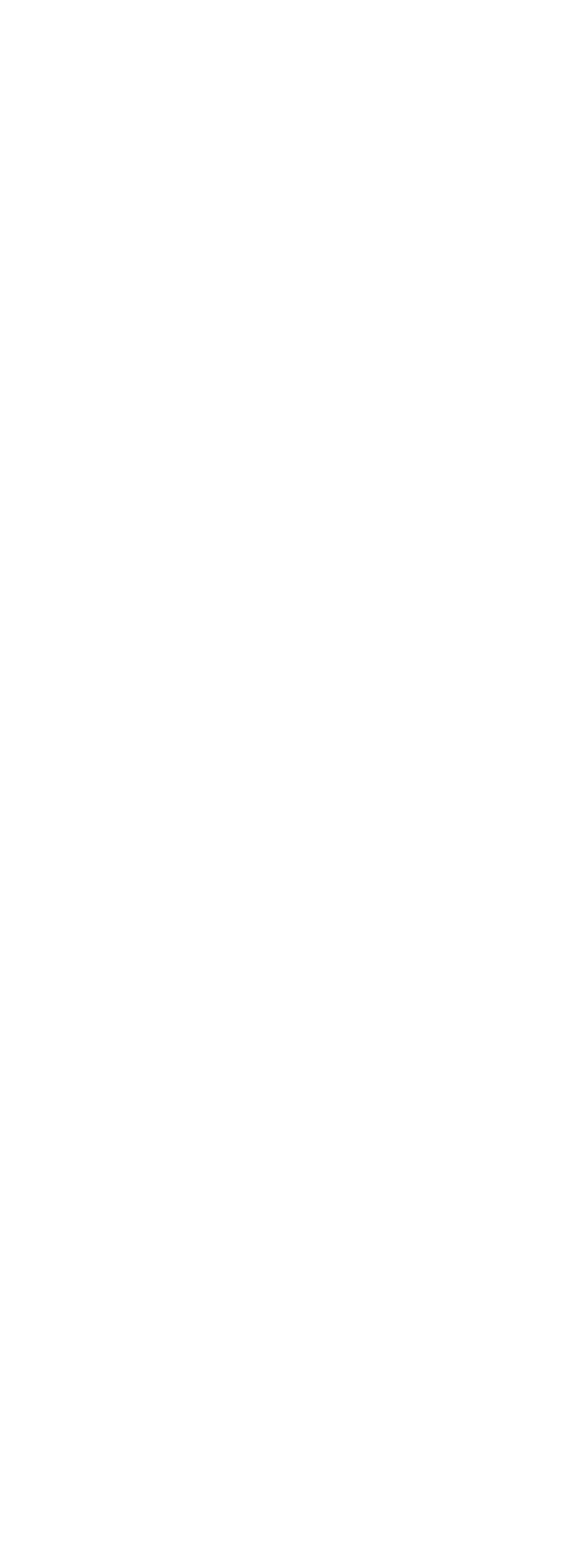
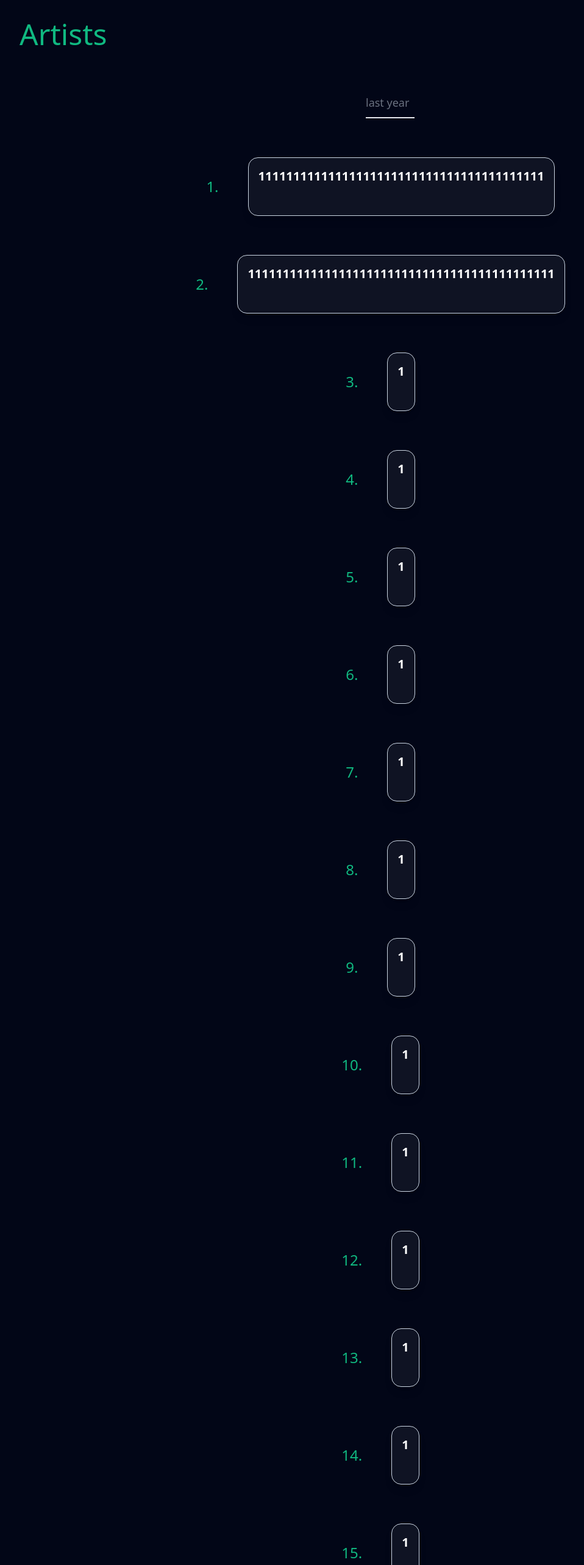
Before and after one commit to AlaaALMidani/spotidata, a React (Create React App) app: page / in a window 1280 px wide. Shown: the top 2566 px of the page at 61% size, without its empty margins (0-958 px from the left). Before the commit the page ends 800 px from the top, so only its background shows below. Built offline with nearby package versions, Linux system fonts and the light colour scheme.

Commit message:
first commit

```diff
--- a/public/index.html
+++ b/public/index.html
@@ -4,7 +4,7 @@
     <meta charset="utf-8" />
     <meta name="viewport" content="width=device-width, initial-scale=1" />
     <meta name="theme-color" content="#000000" />
-
+    <script src="https://kit.fontawesome.com/12210c0835.js" crossorigin="anonymous"></script>
     <title>React App</title>
   </head>
   <body>
--- /dev/null
+++ b/src/components/Artist.js
@@ -0,0 +1,32 @@
+import Card from "./card.js"
+import Topcard from"./Topcard.js"
+
+function Artists() {
+  return (
+    <>
+        <div className = 'bg-slate-950'>
+            <div  >
+                <h1 className='text-5xl text-emerald-500 p-8 m-8 '>Artist</h1>
+            </div>
+            <div>
+                <div className='flex justify-center'>
+                    <Card value="Total Plays" />
+                    <Card value="ToTal Tracks" />
+                    <Card value="Total Listening Time" />
+                </div>
+                <div className ='flex justify-center' >
+                    <Card value ="Persentage Of Artist Plays" />
+                    <Card value ="position of top 100"/>
+                    <Card value ="Most season listening" />
+                </div>
+                <div className =' flex justify-center' >
+                  <Topcard value ="Top 20 Songs"/>
+                </div>
+            </div>
+        </div>
+
+    </>
+  )
+}
+
+export default Artists
--- /dev/null
+++ b/src/components/Artists.js
@@ -0,0 +1,106 @@
+import Topartistscard from "./Topartistscard.js";
+
+function Artists() {
+  return (
+    <>
+      <div className="bg-slate-950 flex flex-col items-center">
+        <div className="w-full">
+          <h1 className="text-5xl text-emerald-500 p-8">Artists</h1>
+        </div>
+        <div className="flex flex-col items-center justify-center w-1/4">
+          <select className="block  py-2.5 px-0 w-1/4 text-lg text-gray-500 bg-transparent border-0 border-b-2 border-gray-200 appearance-none dark:text-gray-400 dark:border-gray-700 focus:outline-none focus:ring-0 focus:border-gray-200 m-8 ">
+            <option>last year </option>
+            <option>since beginning</option>
+          </select>
+          <ol className="flex flex-col items-center justify-center w-4/5">
+            <li className="flex items-center justify-center w-full">
+              <span className="text-2xl text-emerald-500 mr-4">1.</span>
+              <Topartistscard value="11111111111111111111111111111111111111111" />
+            </li>
+            <li className="flex items-center justify-center w-full">
+              <span className="text-2xl text-emerald-500 mr-4">2.</span>
+              <Topartistscard value="11111111111111111111111111111111111111111111" />
+            </li>
+            <li className="flex items-center justify-center w-full">
+              <span className="text-2xl text-emerald-500 mr-4">3.</span>
+              <Topartistscard value="1" />
+            </li>
+            <li className="flex items-center justify-center w-full">
+              <span className="text-2xl text-emerald-500 mr-4">4.</span>
+              <Topartistscard value="1" />
+            </li>
+            <li className="flex items-center justify-center w-full">
+              <span className="text-2xl text-emerald-500 mr-4">5.</span>
+              <Topartistscard value="1" />
+            </li>
+            <li className="flex items-center justify-center w-full">
+              <span className="text-2xl text-emerald-500 mr-4">6.</span>
+              <Topartistscard value="1" />
+            </li>
+            <li className="flex items-center justify-center w-full">
+              <span className="text-2xl text-emerald-500 mr-4">7.</span>
+              <Topartistscard value="1" />
+            </li>
+            <li className="flex items-center justify-center w-full">
+              <span className="text-2xl text-emerald-500 mr-4">8.</span>
+              <Topartistscard value="1" />
+            </li>
+            <li className="flex items-center justify-center w-full">
+              <span className="text-2xl text-emerald-500 mr-4">9.</span>
+              <Topartistscard value="1" />
+            </li>
+            <li className="flex items-center justify-center w-full">
+              <span className="text-2xl text-emerald-500 mr-4">10.</span>
+              <Topartistscard value="1" />
+            </li>
+            <li className="flex items-center justify-center w-full">
+              <span className="text-2xl text-emerald-500 mr-4">11.</span>
+              <Topartistscard value="1" />
+            </li>
+            <li className="flex items-center justify-center w-full">
+              <span className="text-2xl text-emerald-500 mr-4">12.</span>
+              <Topartistscard value="1" />
+            </li>
+            <li className="flex items-center justify-center w-full">
+              <span className="text-2xl text-emerald-500 mr-4">13.</span>
+              <Topartistscard value="1" />
+            </li>
+            <li className="flex items-center justify-center w-full">
+              <span className="text-2xl text-emerald-500 mr-4">14.</span>
+              <Topartistscard value="1" />
+            </li>
+            <li className="flex items-center justify-center w-full">
+              <span className="text-2xl text-emerald-500 mr-4">15.</span>
+              <Topartistscard value="1" />
+            </li>
+            <li className="flex items-center justify-center w-full">
+              <span className="text-2xl text-emerald-500 mr-4">16.</span>
+              <Topartistscard value="1" />
+            </li>
+            <li className="flex items-center justify-center w-full">
+              <span className="text-2xl text-emerald-500 mr-4">17.</span>
+              <Topartistscard value="1" />
+            </li>
+            <li className="flex items-center justify-center w-full">
+              <span className="text-2xl text-emerald-500 mr-4">18.</span>
+              <Topartistscard value="1" />
+            </li>
+            <li className="flex items-center justify-center w-full">
+              <span className="text-2xl text-emerald-500 mr-4">19.</span>
+              <Topartistscard value="1" />
+            </li>
+            <li className="flex items-center justify-center w-full">
+              <span className="text-2xl text-emerald-500 mr-4">20.</span>
+              <Topartistscard value="1" />
+            </li>
+          </ol>
+          <button className="bg-emerald-500 hover:bg-emerald-600 text-white font-bold py-2 px-4 rounded mt-8">
+                Show More
+              </button>
+        </div>
+      </div>
+    </>
+  );
+}
+
+export default Artists;
--- a/src/components/General.js
+++ b/src/components/General.js
@@ -1,7 +1,50 @@
 import React from 'react'
-
+import Card from './card.js';
 export const General = () => {
   return (
-    <div>General</div>
+<div className='bg-slate-950'>
+
+<div>
+<nav class="bg-white border-gray-200  dark:bg-gray-900 dark:border-gray-700 w-1/6 flex m-auto rounded-lg ">
+  <div class="max-w-screen-xl flex flex-wrap items-center justify-between mx-auto p-4">
+
+
+    <div class="hidden w-full md:block md:w-auto" >
+      <ul class="flex flex-col font-medium p-4 md:p-0 mt-4 border border-gray-100 rounded-lg bg-gray-50 md:space-x-8 rtl:space-x-reverse md:flex-row md:mt-0 md:border-0 md:bg-white dark:bg-gray-800 md:dark:bg-gray-900 dark:border-gray-700">
+        <li>
+          <a href="#" class="block py-2 px-3 text-white bg-blue-700 rounded md:bg-transparent md:text-blue-700 md:p-0 md:dark:text-blue-500 dark:bg-blue-600 md:dark:bg-transparent" >All</a>
+        </li>
+
+        <li>
+          <a href="#" class="block py-2 px-3 text-gray-900 rounded hover:bg-gray-100 md:hover:bg-transparent md:border-0 md:hover:text-blue-800 md:p-0 dark:text-white md:dark:hover:text-blue-500 dark:hover:bg-gray-700 dark:hover:text-white md:dark:hover:bg-transparent">Songs</a>
+        </li>
+        <li>
+          <a href="#" class="block py-2 px-3 text-gray-900 rounded hover:bg-gray-100 md:hover:bg-transparent md:border-0 md:hover:text-blue-800 md:p-0 dark:text-white md:dark:hover:text-blue-500 dark:hover:bg-gray-700 dark:hover:text-white md:dark:hover:bg-transparent">Podcast</a>
+        </li>
+      </ul>
+    </div>
+  </div>
+</nav>
+</div>
+<div className ='body'>
+    <div className =' w-1/5 sidebar '>
+
+    </div>
+<div className ='mr-4 cards'>
+    <div className= 'flex justify-end'>
+        <Card value="Total Plays" />
+        <Card value="ToTal Tracks" />
+        <Card value="Total Listening Time" />
+    </div>
+    <div className = 'flex justify-end' >
+        <Card value ="Average Listening Time" />
+        <Card value ="prefer listening hour"/>
+        <Card value ="prefer listening season"/>
+    </div>
+
+</div>
+</div>
+    </div>
   )
 }
+export default General;
--- /dev/null
+++ b/src/components/Topartistscard.js
@@ -0,0 +1,14 @@
+
+function Topartistscard(props) {
+  return (
+    <div className="text-center	 bg-white bg-opacity-5 rounded-2xl p-4 shadow-lg h-24 w-f border-slate-300 border m-8">
+
+      <h2
+      className="text-xl text-white font-bold">
+        {props.value}
+            </h2>
+    </div>
+  )
+}
+
+export default Topartistscard
--- /dev/null
+++ b/src/components/Topcard.js
@@ -0,0 +1,20 @@
+import React from 'react';
+
+function Card(props) {
+  return (
+    <>
+    <div className="text-center	 bg-white bg-opacity-5 rounded-2xl p-4 shadow-lg h-64 w-1/2 border-slate-300	 border m-8">
+      <h2
+      className="text-xl text-white font-bold">
+        {props.value}
+        <select className='block py-2.5 px-0 w-full text-sm text-gray-500 bg-transparent border-0 border-b-2 border-gray-200 appearance-none dark:text-gray-400 dark:border-gray-700 focus:outline-none focus:ring-0 focus:border-gray-200 peer'>
+            <option>last year</option>
+            <option>since beginning</option>
+        </select>
+            </h2>
+    </div>
+    </>
+  );
+}
+
+export default Card;
--- /dev/null
+++ b/src/components/card.js
@@ -0,0 +1,14 @@
+import React from 'react';
+
+function Card(props) {
+  return (
+    <>
+    <div className="text-center	 bg-white bg-opacity-5 rounded-2xl p-4 shadow-lg h-64 w-64 border-slate-300	 border m-8">
+      <h2 className="text-xl text-white font-bold">{props.value}</h2><hr/>
+
+    </div>
+    </>
+  );
+}
+
+export default Card;
--- a/src/index.js
+++ b/src/index.js
@@ -3,11 +3,13 @@ import ReactDOM from 'react-dom/client';
 import './index.css';
 import App from './App.js';
 import reportWebVitals from './reportWebVitals.js';
+//import General from './components/General.js';
+import Artists from './components/Artists.js';
 
 const root = ReactDOM.createRoot(document.getElementById('root'));
 root.render(
   <React.StrictMode>
-    <App />
+    <Artists />
   </React.StrictMode>
 );
 
```
